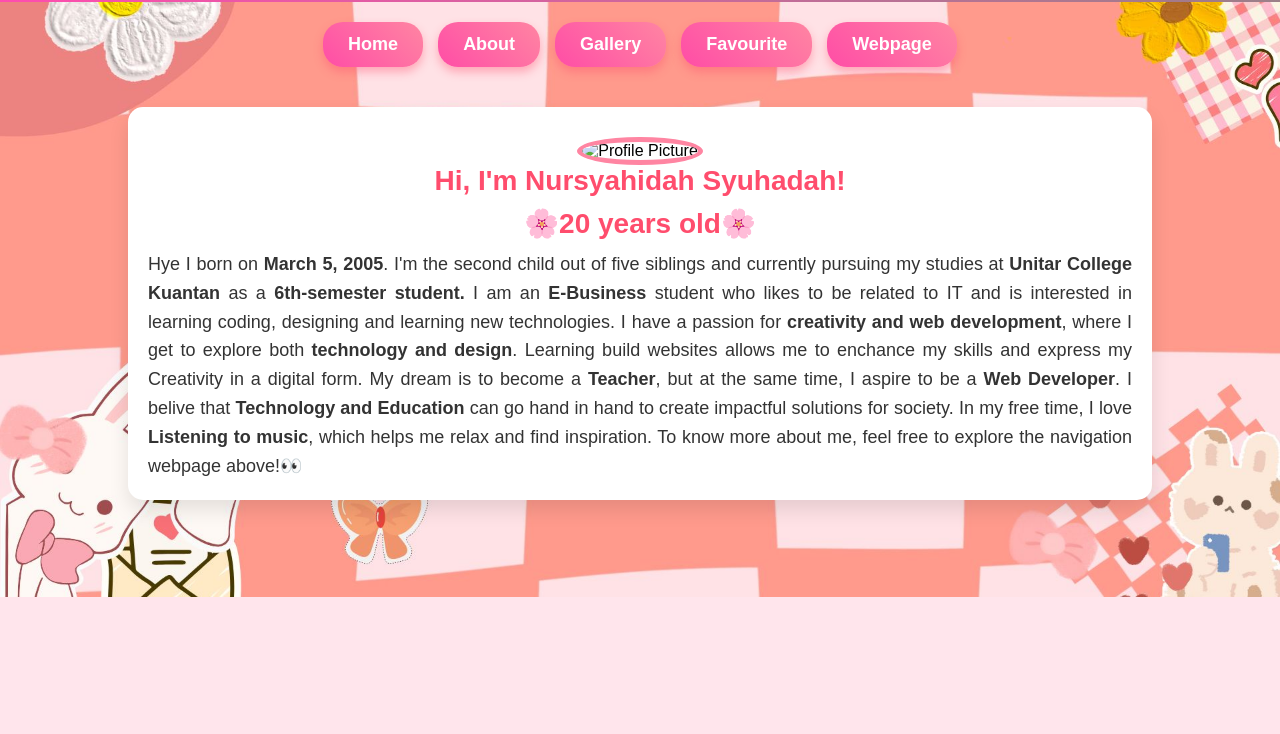
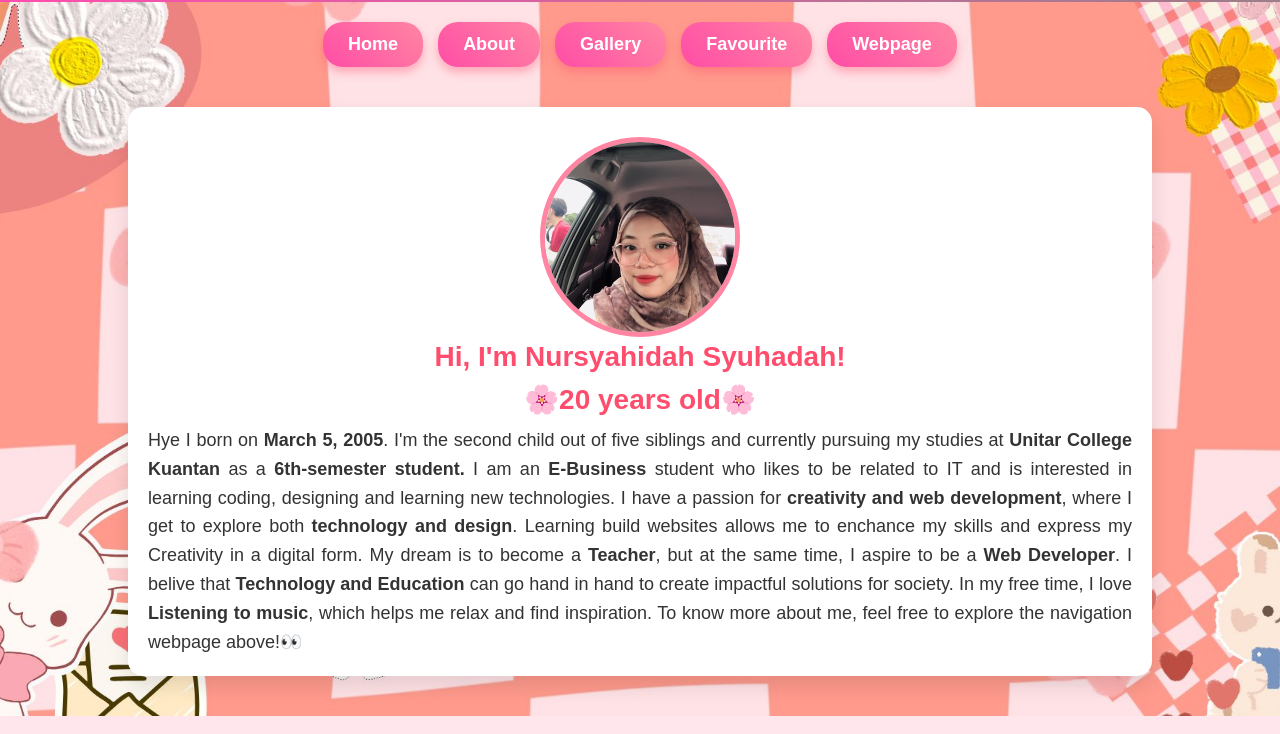
Before and after one commit to syahidahnorzaini/portfolio, a plain HTML site: page about.html in a window 1280 px wide. Shown: the part 66-800 px from the top of the page. Drawn offline with Linux system fonts and the light colour scheme.

Commit message:
Update about.html

```diff
--- a/about.html
+++ b/about.html
@@ -140,7 +140,7 @@
     </nav>
 
     <div class="about-container">
-        <img src="IMAGES/PROFILE IMAGE ABOUT.PNG" alt="Profile Picture" class="profile-img">
+        <img src="PROFILE IMAGE ABOUT.PNG" alt="Profile Picture" class="profile-img">
         <h2>Hi, I'm Nursyahidah Syuhadah!</h2>
         <h2>🌸20 years old🌸</h2>
 
```
